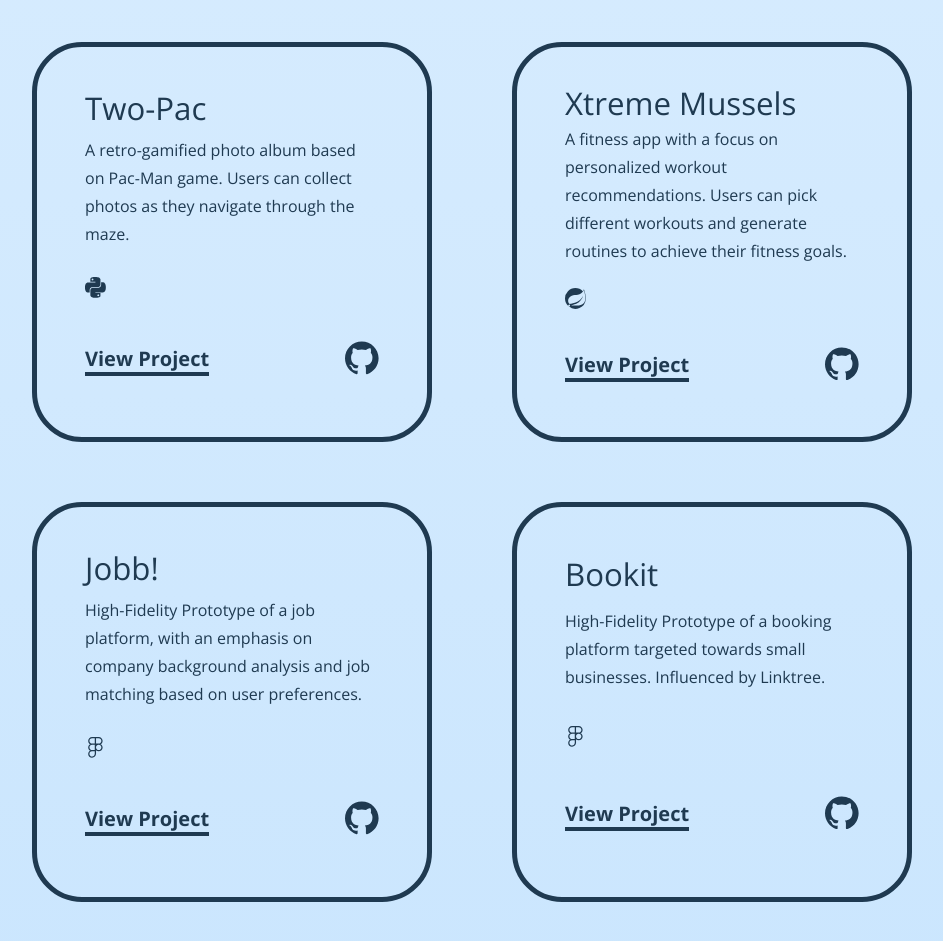
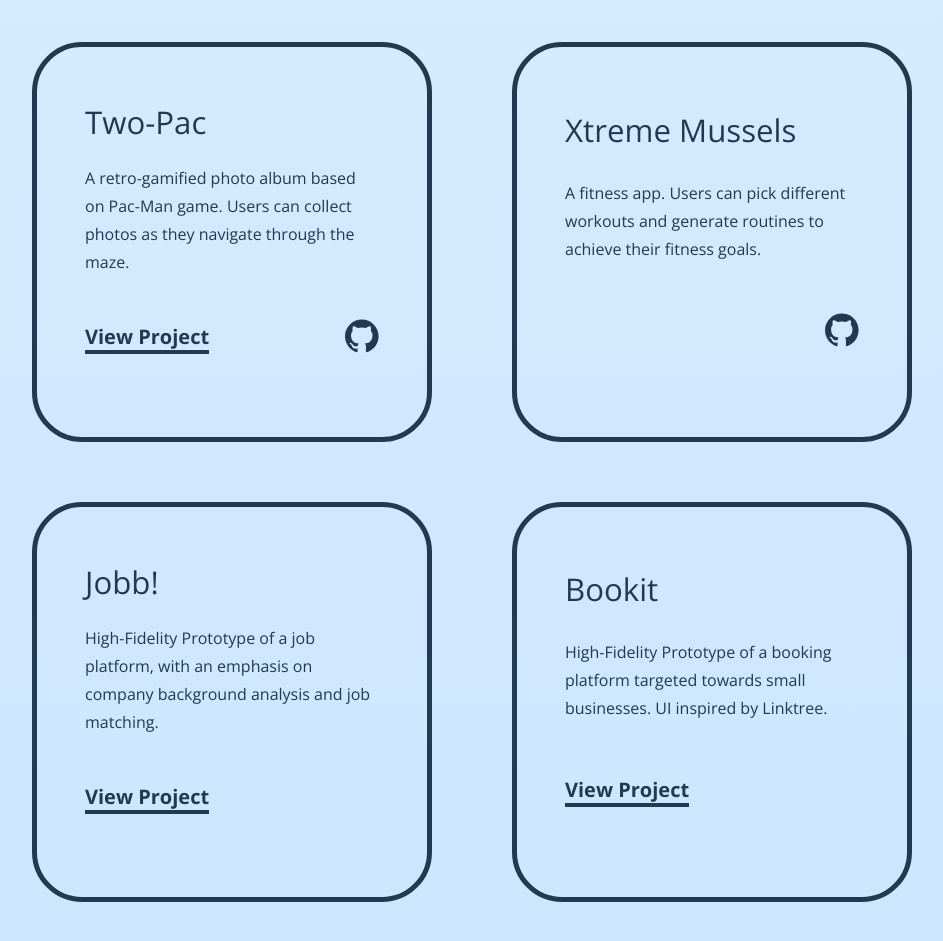
Before and after one commit to cindxyc/portfolio, a React (Vite) app: page / in a window 1280 px wide. Shown: the part 2620-3561 px from the top of the page, without its empty margins (168-1111 px from the left). Built offline with nearby package versions, Linux system fonts and the light colour scheme.

Commit message:
fixed project layout

```diff
--- a/src/components/elements/Card.jsx
+++ b/src/components/elements/Card.jsx
@@ -1,26 +1,36 @@
 import { v4 as uuidv4 } from 'uuid'
 import { SiGithub } from 'react-icons/si'
-// import { RiCursorLine } from 'react-icons/ri'
 import Icon from '/src/components/elements/Icon.jsx'
 import '/src/stylesheets/elements/Card.css'
 
-const Card = ({ name, description, stack, linkProject, linkGithub }) => {
+const Card = ({ name, stack, description, sample, linkProject, linkGithub }) => {
 	return (
 		<div className='Card'>
 			<h3 className='Card-h3'>{name}</h3>
 			<p className='Card-description'>{description}</p>
-			<div className='Card-tech'>
+			{/* <div className='Card-tech'>
 				{stack.map((s) => (
 					<Icon icon={s.icon} key={uuidv4()} />
 				))}
-			</div>
+			</div> */}
+			{/* <div className='Project-sample'>
+				<img src={sample} alt="pic" id="sample" />
+			</div> */}
 			<div className='Card-links'>
+				<div className='Card-project'>
+					{linkProject && linkProject !== '' && (
 					<a href={linkProject} className='Card-link-project' target='_blank'>
 						View Project
 					</a>
+					)}
+				</div>
+				<div className='Card-github'>
+					{linkGithub && linkGithub !== '' && (
 					<a href={linkGithub} className='Card-link-github' target='_blank'>
 						<SiGithub className='Card-icon-github' />
 					</a>
+					)}
+				</div>
 			</div>
 		</div>
 	)
--- a/src/data.js
+++ b/src/data.js
@@ -6,6 +6,10 @@ import ibmLogo from '/src/assets/ibm_logo.jpeg'
 import inwitLogo from '/src/assets/inwit_logo.jpeg'
 import coveLogo from '/src/assets/cove_logo.png'
 import woodsworthLogo from '/src/assets/woodsworth_logo.jpeg'
+import twopacSample from '/src/assets/two-pac.png'
+import xtremeMusselsSample from '/src/assets/XtremeMussels.png'
+import jobbSample from '/src/assets/Jobb!.png'
+import bookitSample from '/src/assets/Bookit.png'
 
 const profile = {
 	name: 'Cindee Chen',
@@ -86,36 +90,39 @@ const projects = [
 		description: 'A retro-gamified photo album based on Pac-Man game. Users can collect photos as they navigate through the maze.',
 		stack: [
 			{ icon: icon.SiPython, name: 'Python' },
-			// { name: 'Pygame' },
 		],
+		sample: twopacSample,
 		linkProject: 'https://devpost.com/software/tu-pac',
 		linkGithub: 'https://github.com/cindxyc/UofTHacksXIProject',
 	},
 	{
 		name: 'Xtreme Mussels',
-		description: 'A fitness app with a focus on personalized workout recommendations. Users can pick different workouts and generate routines to achieve their fitness goals.',
+		description: 'A fitness app. Users can pick different workouts and generate routines to achieve their fitness goals.',
 		stack: [
 			// { icon: icon.SiJava, name: 'Java' },
 			{ icon: icon.SiSpring, name: 'Spring' },
 		],
+		sample: xtremeMusselsSample,
 		linkProject: '',
 		linkGithub: 'https://github.com/cindxyc/Xtreme-Mussels',
 	},
 	{
 		name: 'Jobb!',
-		description: 'High-Fidelity Prototype of a job platform, with an emphasis on company background analysis and job matching based on user preferences.',
+		description: 'High-Fidelity Prototype of a job platform, with an emphasis on company background analysis and job matching.',
 		stack: [
 			{ icon: icon.SiFigma, name: 'Figma' },
 		],
+		sample: jobbSample,
 		linkProject: 'https://www.figma.com/design/mxWx9QRFrbA4GWE4I9yQrb/318?node-id=0-1&t=848j4Ga9WgDncTZC-1',
 		linkGithub: '',
 	},
 	{
 		name: 'Bookit',
-		description: 'High-Fidelity Prototype of a booking platform targeted towards small businesses. Influenced by Linktree.',
+		description: 'High-Fidelity Prototype of a booking platform targeted towards small businesses. UI inspired by Linktree.',
 		stack: [
 			{ icon: icon.SiFigma, name: 'Figma' },
 		],
+		sample: bookitSample,
 		linkProject: 'https://www.figma.com/proto/i6mCdvfnPM0WToX3ZQonwB/Untitled?node-id=1-4&starting-point-node-id=1%3A4m',
 		linkGithub: '',
 	},
```
Lines whose indentation alone changed are shown as unchanged.
